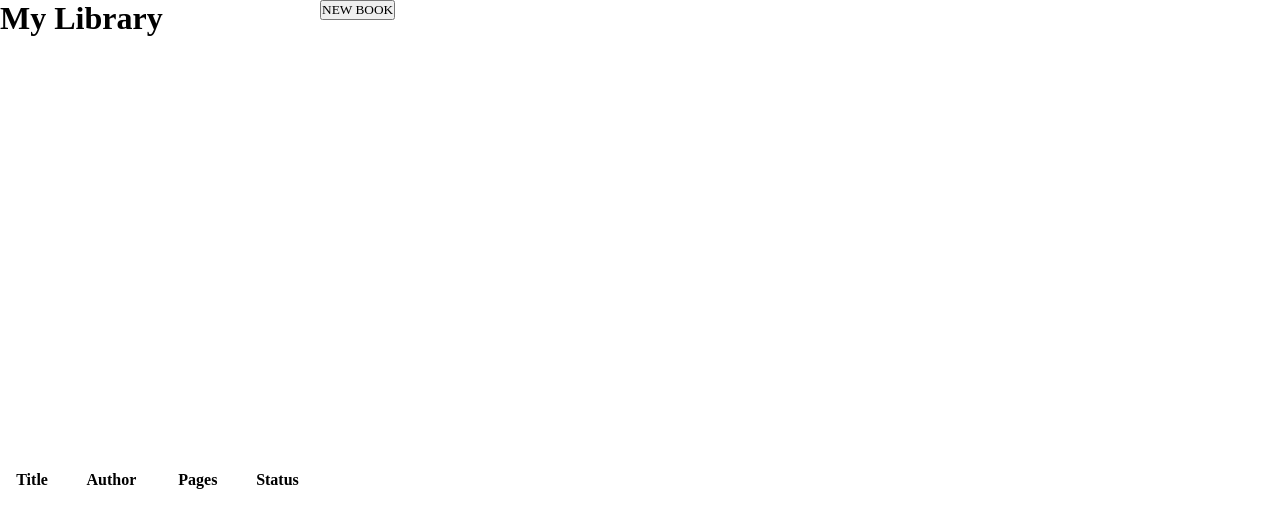
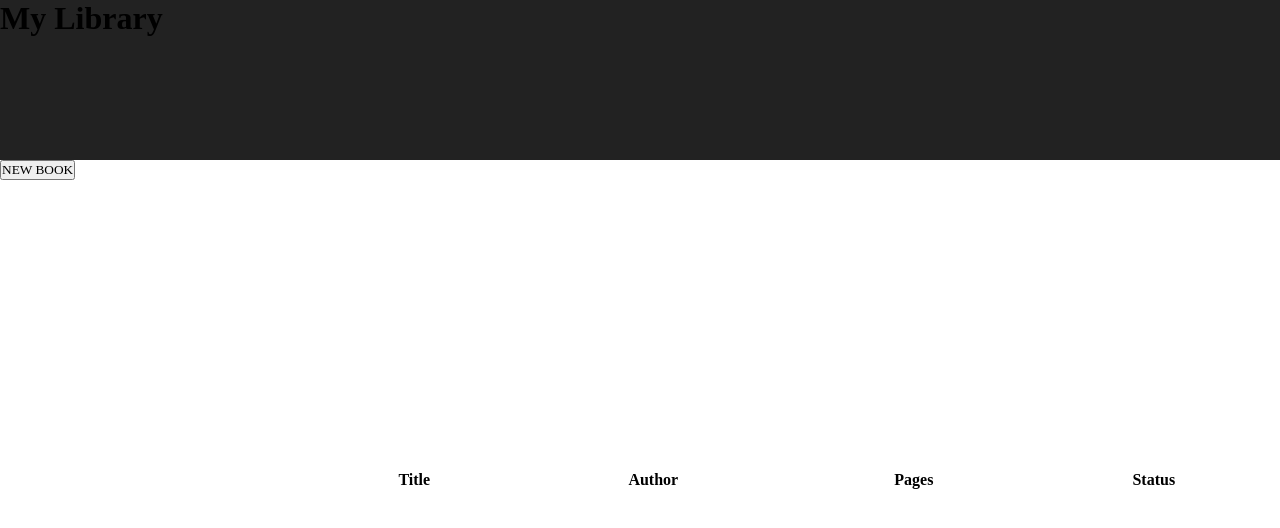
Before and after one commit to Royuin/library, a plain HTML site: page index.html in a window 1280 px wide. Drawn offline with Linux system fonts and the light colour scheme.

Commit message:
made header take up all of the first 2 columns to put aside and table side by side

```diff
--- a/style.css
+++ b/style.css
@@ -10,3 +10,8 @@
   grid-template-rows: 20% 1fr;
   height: 100vh;
 }
+
+header {
+  background-color: #222;
+  grid-column: 1 / 3;
+}
```
